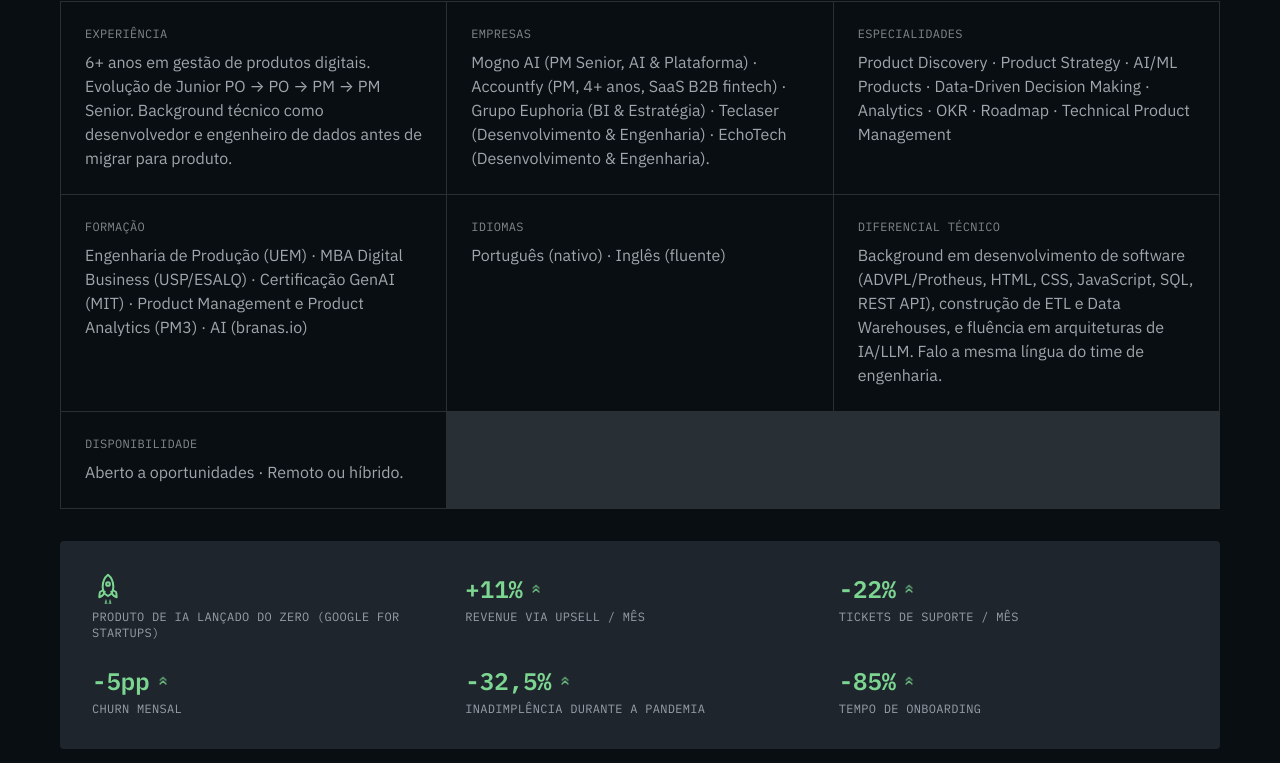
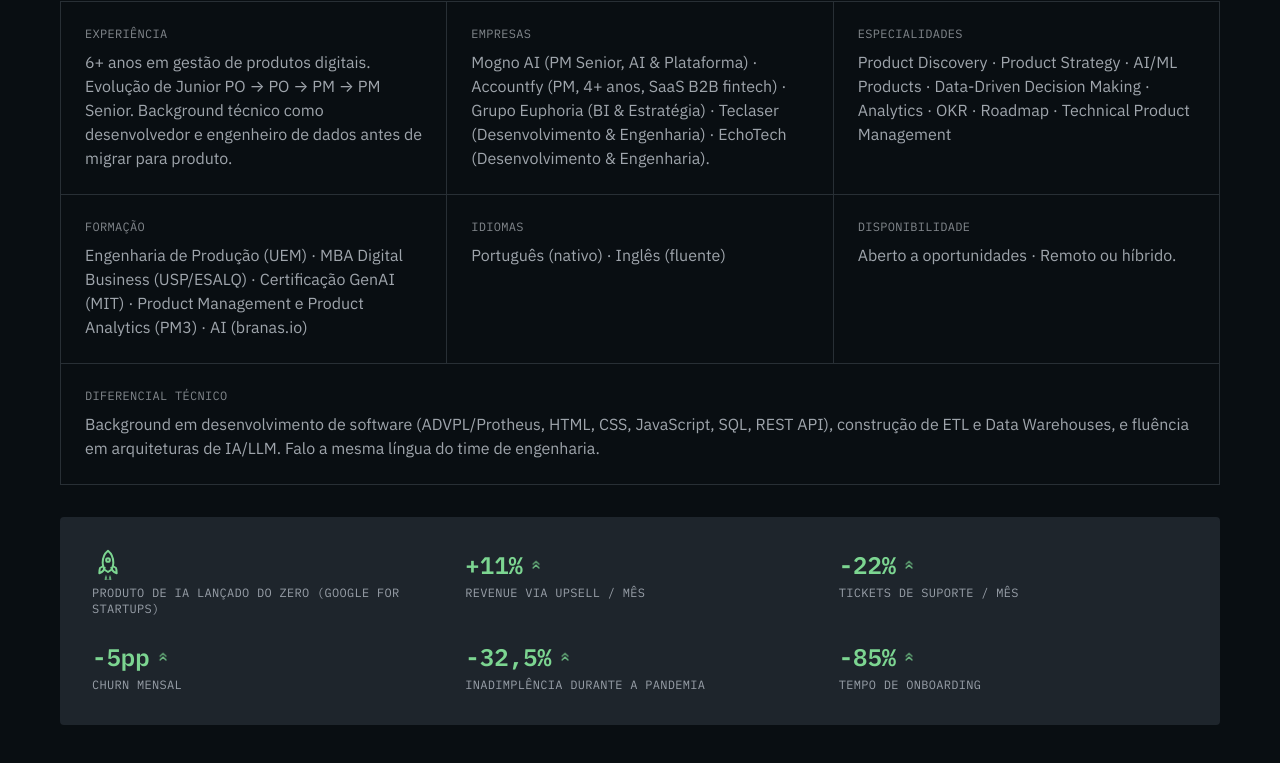
Before and after one commit to guilhermenstorti/portfolio, a React (Vite) app: page /#/ in a window 1280 px wide. Shown: the part 906-1669 px from the top of the page. Built offline with nearby package versions, Linux system fonts and the light colour scheme.

Commit message:
Correção table Quick Scan

```diff
--- a/src/features/quick-scan/components/quick-scan-field.tsx
+++ b/src/features/quick-scan/components/quick-scan-field.tsx
@@ -3,10 +3,15 @@ import type { ReactNode } from "react";
 interface QuickScanFieldProps {
   readonly label: string;
   readonly children: ReactNode;
+  readonly className?: string;
 }
 
-export const QuickScanField = ({ label, children }: QuickScanFieldProps) => (
-  <div className="bg-background p-6">
+export const QuickScanField = ({
+  label,
+  children,
+  className,
+}: QuickScanFieldProps) => (
+  <div className={`bg-background p-6 ${className ?? ""}`}>
     <p className="font-mono text-xs uppercase tracking-wide text-dim">{label}</p>
     <p className="mt-2 text-muted">{children}</p>
   </div>
--- a/src/features/quick-scan/components/quick-scan-section.tsx
+++ b/src/features/quick-scan/components/quick-scan-section.tsx
@@ -6,6 +6,7 @@ import { ChevronsUpIcon, LaunchingRocketIcon } from "@/components/ui/icons";
 interface TextField {
   readonly label: string;
   readonly value: string;
+  readonly fullWidth?: boolean;
 }
 
 const TEXT_FIELDS: readonly TextField[] = [
@@ -31,13 +32,14 @@ const TEXT_FIELDS: readonly TextField[] = [
   },
   { label: "Idiomas", value: "Português (nativo) · Inglês (fluente)" },
   {
+    label: "Disponibilidade",
+    value: "Aberto a oportunidades · Remoto ou híbrido.",
+  },
+  {
     label: "Diferencial técnico",
     value:
       "Background em desenvolvimento de software (ADVPL/Protheus, HTML, CSS, JavaScript, SQL, REST API), construção de ETL e Data Warehouses, e fluência em arquiteturas de IA/LLM. Falo a mesma língua do time de engenharia.",
-  },
-  {
-    label: "Disponibilidade",
-    value: "Aberto a oportunidades · Remoto ou híbrido.",
+    fullWidth: true,
   },
 ];
 
@@ -72,7 +74,11 @@ export const QuickScanSection = () => (
 
       <div className="mt-8 grid grid-cols-1 gap-px border border-border bg-border sm:grid-cols-3">
         {TEXT_FIELDS.map((field) => (
-          <QuickScanField key={field.label} label={field.label}>
+          <QuickScanField
+            key={field.label}
+            label={field.label}
+            className={field.fullWidth ? "sm:col-span-3" : undefined}
+          >
             {field.value}
           </QuickScanField>
         ))}
```
